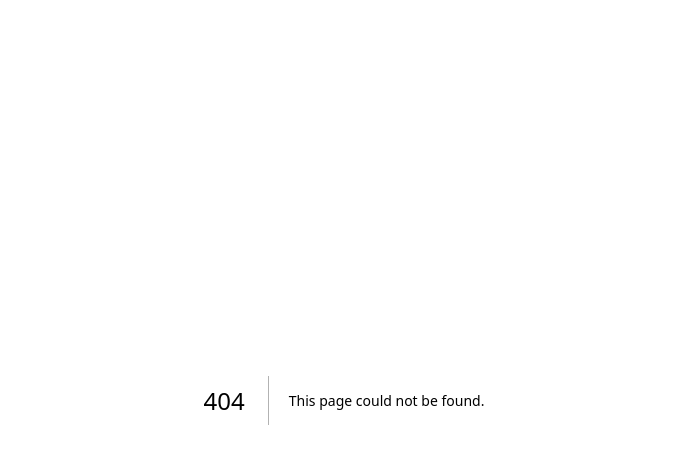
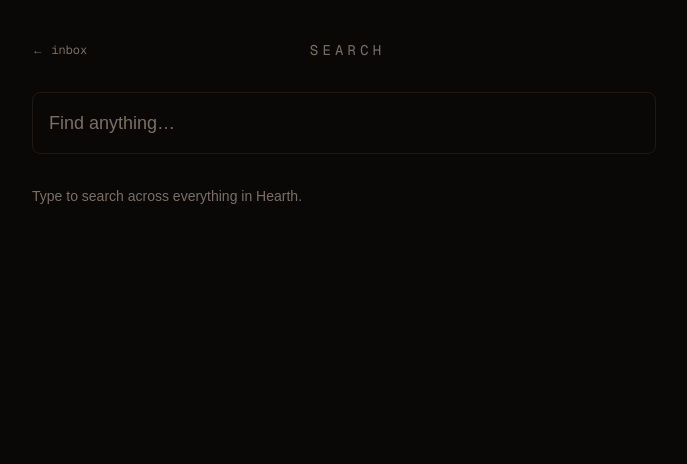
Before and after one commit to Hdhsjajahskek/hearth, a Next.js app: page /search in a window 1280 px wide. Before the commit this address had no page. Shown: the top 464 px of the page, without its empty margins (296-983 px from the left). Built offline with nearby package versions, Linux system fonts and the light colour scheme.

Commit message:
feat: search screen

```diff
--- a/src/app/page.tsx
+++ b/src/app/page.tsx
@@ -34,12 +34,20 @@ export default function InboxPage() {
   <h1 className="font-mono tracking-[0.3em] text-sm text-[#7A6F65]">
     HEARTH
   </h1>
+  <div className="flex items-center gap-4">
+    <a
+      href="/search"
+      className="text-xs text-[#7A6F65] hover:text-[#F5EFE7] transition-colors font-mono"
+    >
+      search
+    </a>
     <button
       onClick={signOut}
       className="text-xs text-[#7A6F65] hover:text-[#F5EFE7] transition-colors font-mono"
     >
       sign out
     </button>
+  </div>
 </header>
 
         <CaptureBox onCaptured={refresh} />
--- /dev/null
+++ b/src/app/search/page.tsx
@@ -0,0 +1,117 @@
+'use client'
+
+import { useEffect, useState } from 'react'
+import { useRouter } from 'next/navigation'
+import { searchNotes } from '@/lib/hearth/read'
+import type { HearthNode, NoteData } from '@/lib/hearth/types'
+
+function timeAgo(iso: string): string {
+  const then = new Date(iso).getTime()
+  const now = Date.now()
+  const diff = Math.floor((now - then) / 1000)
+
+  if (diff < 60) return 'just now'
+  if (diff < 3600) return `${Math.floor(diff / 60)}m ago`
+  if (diff < 86400) return `${Math.floor(diff / 3600)}h ago`
+  if (diff < 172800) return 'yesterday'
+  const days = Math.floor(diff / 86400)
+  if (days < 30) return `${days}d ago`
+  return new Date(iso).toLocaleDateString()
+}
+
+export default function SearchPage() {
+  const router = useRouter()
+  const [query, setQuery] = useState('')
+  const [results, setResults] = useState<HearthNode<NoteData>[]>([])
+  const [loading, setLoading] = useState(false)
+  const [searched, setSearched] = useState(false)
+
+  useEffect(() => {
+    const q = query.trim()
+    if (!q) {
+      setResults([])
+      setSearched(false)
+      return
+    }
+
+    setLoading(true)
+    const t = setTimeout(async () => {
+      const data = await searchNotes(q)
+      setResults(data)
+      setLoading(false)
+      setSearched(true)
+    }, 200)
+
+    return () => clearTimeout(t)
+  }, [query])
+
+  return (
+    <main className="min-h-screen bg-[#0A0806] text-[#F5EFE7]">
+      <div className="max-w-2xl mx-auto px-6 py-10">
+        <header className="flex items-center justify-between mb-8">
+          <button
+            onClick={() => router.push('/')}
+            className="text-xs text-[#7A6F65] hover:text-[#F5EFE7] transition-colors font-mono"
+          >
+            ← inbox
+          </button>
+          <h1 className="font-mono tracking-[0.3em] text-sm text-[#7A6F65]">
+            SEARCH
+          </h1>
+          <div className="w-12" />
+        </header>
+
+        <input
+          autoFocus
+          value={query}
+          onChange={(e) => setQuery(e.target.value)}
+          placeholder="Find anything…"
+          className="w-full bg-transparent text-[#F5EFE7] placeholder-[#7A6F65] px-4 py-4 outline-none text-lg border border-[#1F1813] rounded-lg bg-[#14100C]"
+        />
+
+        <section className="mt-8">
+          {loading && (
+            <p className="text-sm text-[#7A6F65] font-mono">searching…</p>
+          )}
+
+          {!loading && searched && results.length === 0 && (
+            <p className="text-sm text-[#7A6F65]">
+              Nothing found for &ldquo;{query}&rdquo;.
+            </p>
+          )}
+
+          {!loading && results.length > 0 && (
+            <>
+              <h2 className="text-xs text-[#7A6F65] font-mono uppercase tracking-wider mb-3">
+                Notes · {results.length}
+              </h2>
+              <ul className="space-y-1">
+                {results.map((note) => (
+                  <li
+                    key={note.id}
+                    className="border border-[#1F1813] rounded-lg bg-[#14100C] hover:bg-[#1A140F] transition-colors px-4 py-3"
+                  >
+                    <p className="text-[#F5EFE7] text-sm whitespace-pre-wrap break-words leading-relaxed">
+                      {note.data.content.length > 400
+                        ? note.data.content.slice(0, 400) + '…'
+                        : note.data.content}
+                    </p>
+                    <p className="text-xs text-[#7A6F65] mt-2 font-mono">
+                      {timeAgo(note.created_at)}
+                    </p>
+                  </li>
+                ))}
+              </ul>
+            </>
+          )}
+
+          {!loading && !searched && (
+            <p className="text-sm text-[#7A6F65]">
+              Type to search across everything in Hearth.
+            </p>
+          )}
+        </section>
+      </div>
+    </main>
+  )
+}
```
Lines whose indentation alone changed are shown as unchanged.
